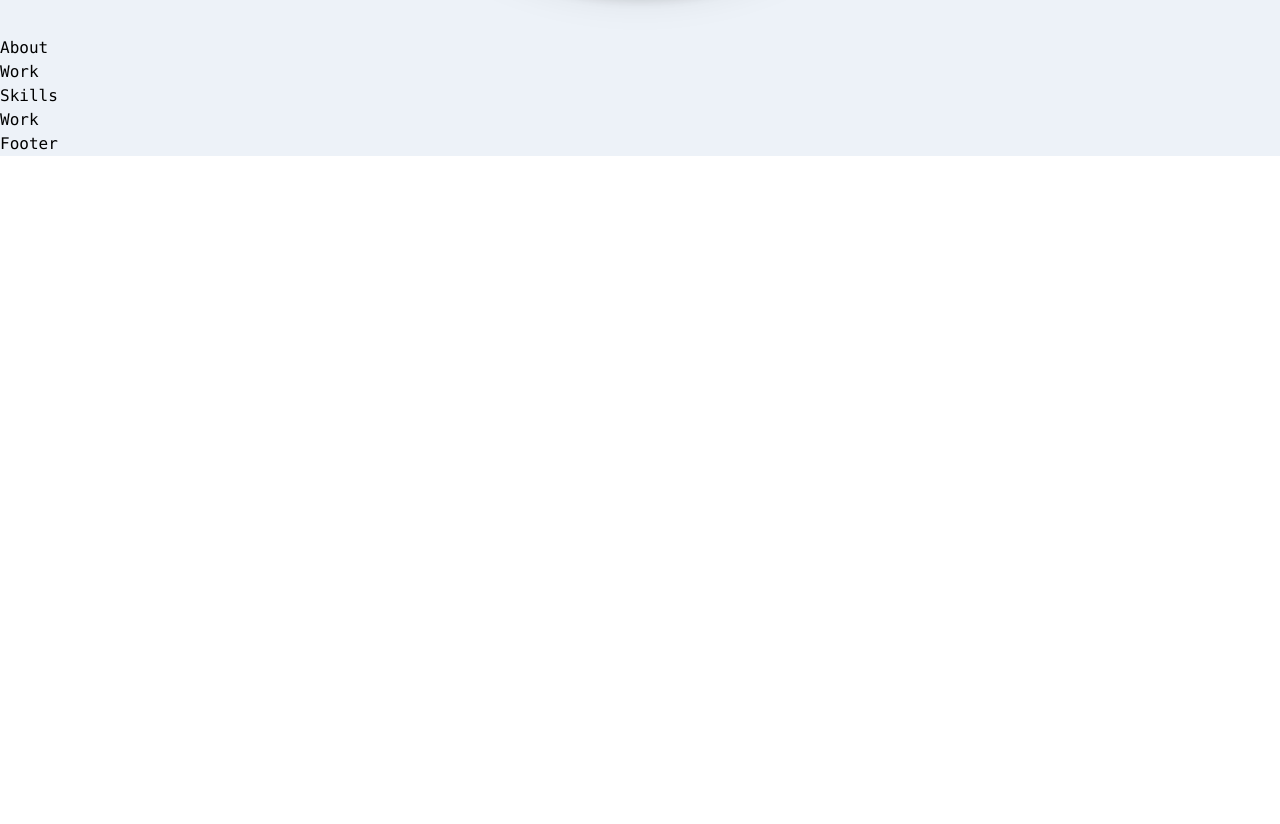
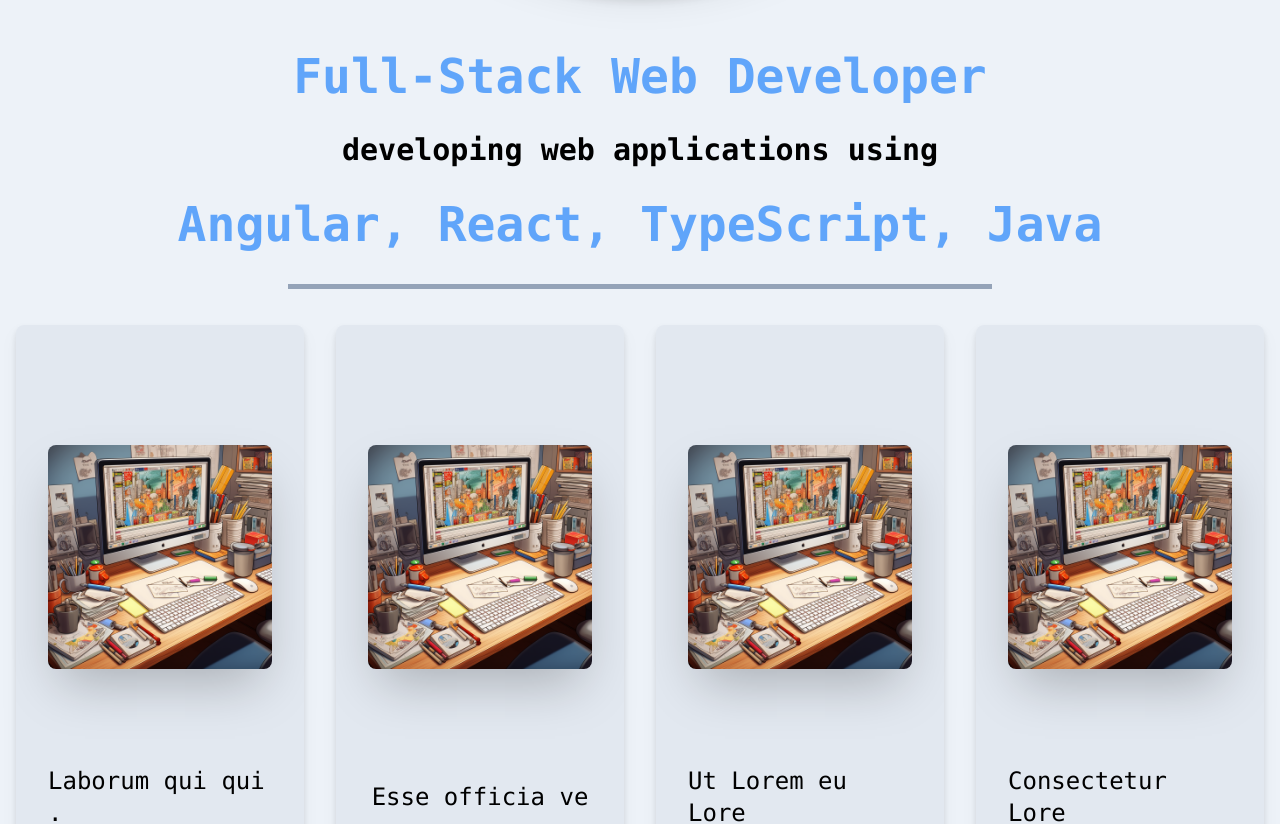
Before and after one commit to Brandontzhang/Portfolio2, a React (Vite) app in the folder frontend/: page / in a window 1280 px wide. Shown: the part 860-1684 px from the top of the page. Before the commit the page ends 1016 px from the top, so only its background shows below. Built offline with nearby package versions, Linux system fonts and the light colour scheme.

Commit message:
About card formatting

```diff
--- /dev/null
+++ b/frontend/src/components/AboutCard.tsx
@@ -0,0 +1,27 @@
+import { cn } from "../utils";
+
+const AboutCard = (props: any) => {
+  const { img, title, description, className } = props;
+
+  return (
+    <section
+      style={{ gridTemplateRows: "repeat(8, 80px)" }}
+      className={cn(
+        className,
+        "m-4 grid grid-cols-1 items-center justify-items-center rounded-lg bg-slate-200 p-8 drop-shadow-lg xl:h-[672px]",
+      )}
+    >
+      <div className="row-span-5 my-auto h-fit max-h-[400px] w-full max-w-[400px] rounded-lg shadow-2xl">
+        <img className="aspect-square rounded-lg" src={img} />
+      </div>
+      <h3 className="row-span-1 my-auto flex h-full items-center justify-center text-2xl">
+        {title}
+      </h3>
+      <p className="row-span-2 m-auto h-full content-start justify-items-start overflow-hidden">
+        {description}
+      </p>
+    </section>
+  );
+};
+
+export default AboutCard;
--- a/frontend/src/container/About.tsx
+++ b/frontend/src/container/About.tsx
@@ -1,7 +1,42 @@
+import { frontend } from "../assets/images";
+import AboutCard from "../components/AboutCard";
+
 const About = () => {
+  const highlightSkills = ["Angular", "React", "TypeScript", "Java"];
+
   return (
-    <div>About</div>
-  )
-}
+    <section>
+      <h2 className="flex flex-col items-center justify-center font-bold sm:text-xl">
+        <p className="flex w-fit flex-col items-center">
+          <span className="m-4 text-sm text-blue-400 sm:text-3xl lg:text-5xl">
+            Full-Stack Web Developer
+          </span>
+          <span className="m-4 text-sm sm:text-xl md:text-3xl">
+            {" "}
+            developing web applications using{" "}
+          </span>
+          <span className="m-4">
+            {highlightSkills.map((skill: string, index: number) => (
+              <span className="text-sm text-blue-400 sm:text-3xl lg:text-5xl">
+                {skill}
+                <span>{index === highlightSkills.length - 1 ? "" : `, `}</span>
+              </span>
+            ))}
+          </span>
+        </p>
+        <div className="w-[55%] h-[5px] bg-slate-400 m-5" />
+      </h2>
 
-export default About
+
+      <section className="grid grid-cols-1 md:grid-cols-2 lg:grid-cols-4">
+        <AboutCard img={frontend} title={"Laborum qui qui ."} description={"Est ut sit ut non in non sit ex. s enim voluptate laborum qui nisi elit."} />
+        <AboutCard img={frontend} title={"Esse officia ve"} description={"Fugiat ex ipsum proident veniam sit Lorem. Cupidatat nisi proident elit velit. Commodo excepteur duis ex eu."} />
+        <AboutCard img={frontend} title={"Ut Lorem eu Lore"} description={"Velit voluptate ipsum consectetur dolore magna enim dolore id veniam est. Id non ex et occaecat cupidatat officia excepteur aliquip elit id excepteur laborum eu sint."}/>
+        <AboutCard img={frontend} title={"Consectetur Lore"} description={"Esse excepteur in irure consectetur eiusmod. Ullamco reprehenderit dolor minim dolor sit et et minim adipisicing enim cillum proident. Duis non dolor adipisicing quis proident fugiat eiusmod cupidatat non eiusmod."} />
+      </section>
+
+    </section>
+  );
+};
+
+export default About;
```
